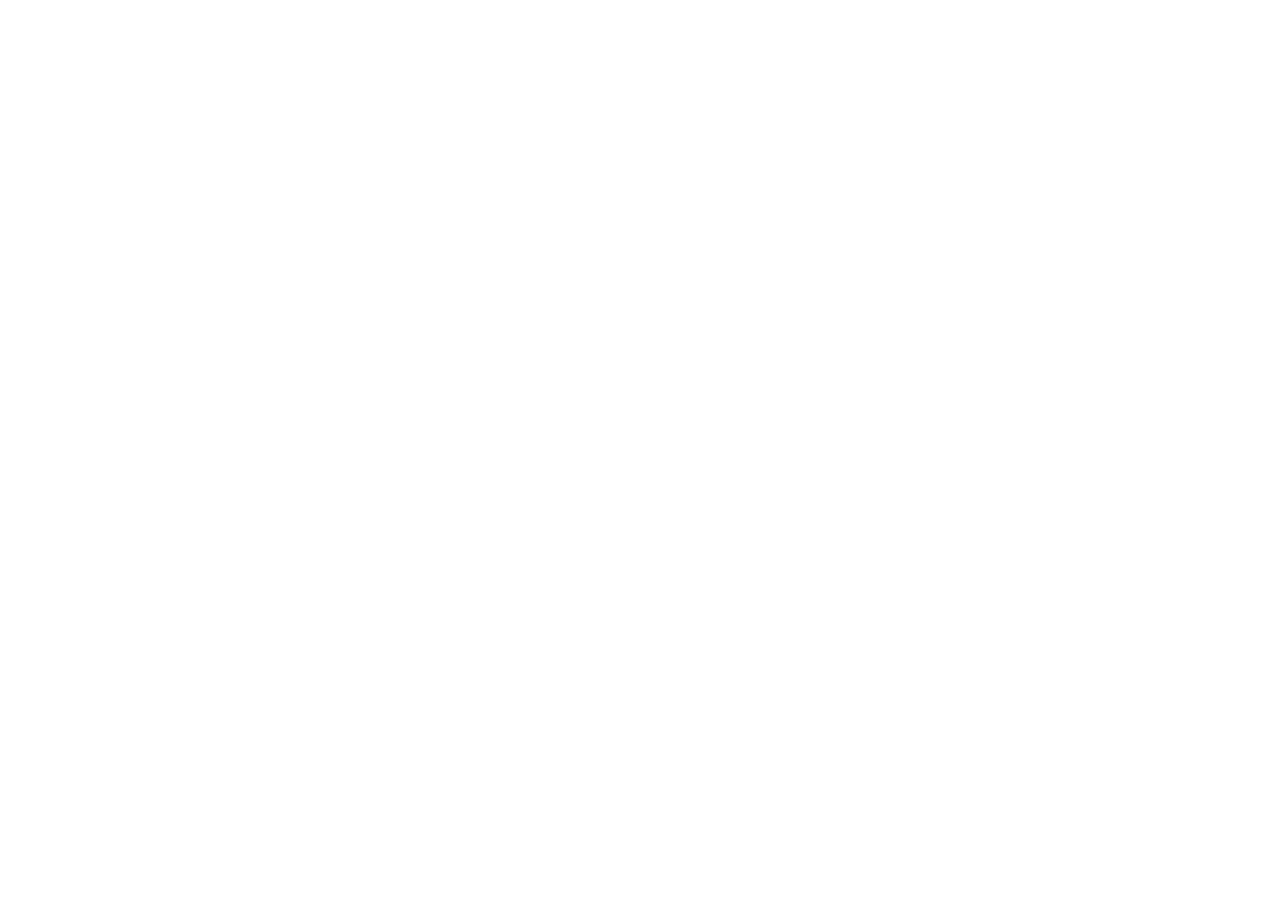
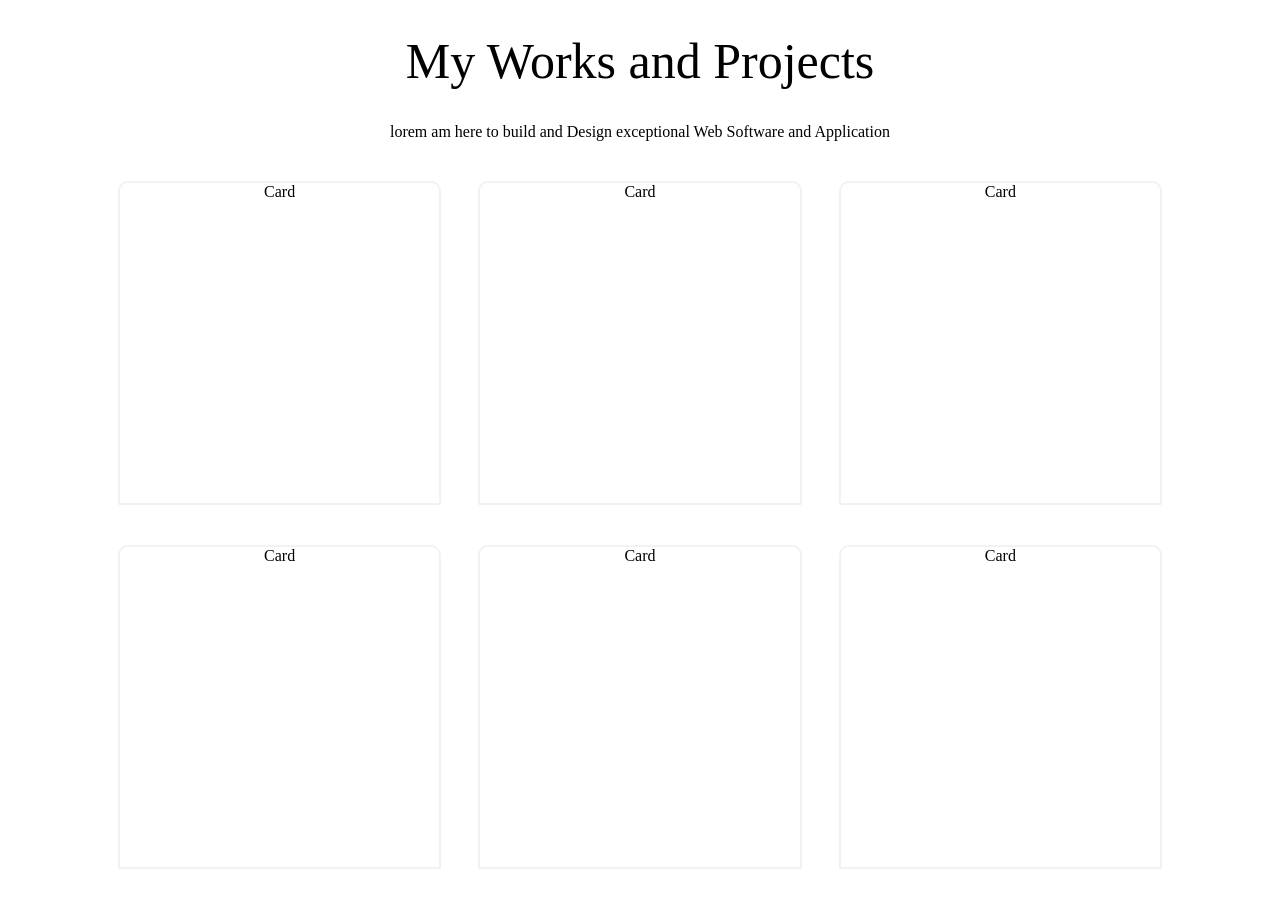
Before and after one commit to theharoldroyce/personal-web, a React (Create React App) app: page / in a window 1280 px wide. Shown: the part 1660-2568 px from the top of the page. Before the commit the page ends 1634 px from the top, so only its background shows below. Built offline with nearby package versions, Linux system fonts and the light colour scheme.

Commit message:
new update

```diff
--- /dev/null
+++ b/src/component/Workitems.js
@@ -0,0 +1,9 @@
+import React from 'react'
+import "./workitems.css";
+
+function Workitems() {
+  return (
+    <div className="wi">Card</div>
+  )
+}
+export default Workitems;
--- a/src/component/Works.js
+++ b/src/component/Works.js
@@ -1,9 +1,26 @@
 import React from 'react'
+import Workitems from './Workitems';
 import "./works.css";
 
  function Works() {
   return (
-    <div>Works</div>
+    <div className="w">
+        <div className="w-text">
+            <h1 className="w-title"> My Works and Projects </h1>
+            <p className="w-desc">
+                lorem am  here to build and Design exceptional Web Software and Application
+            </p>
+        </div>
+        <div className="w-pl">
+                <Workitems />
+                <Workitems />
+                <Workitems />
+                <Workitems />
+                <Workitems />
+                <Workitems />
+            </div>
+
+    </div>
   )
 }
 export default Works;
--- /dev/null
+++ b/src/component/workitems.css
@@ -0,0 +1,10 @@
+
+
+.wi{
+    width: 30%;
+    height: 40vh;
+    margin: 20px 10px;
+    border: 2px solid rgb(243,242,242);
+    border-radius: 10px 10px 0px 0px;
+    overflow: hidden;
+}
--- a/src/component/works.css
+++ b/src/component/works.css
@@ -0,0 +1,29 @@
+
+.w{
+    padding: 50px 100px;
+    display: flex;
+    flex-direction: column;
+    align-items: center;
+    text-align: center;
+
+}
+
+.w-text{
+    width: 60%;
+}
+
+.w-title{
+    font-size: 50px;
+    font-weight: 400;
+}
+
+.w-desc{
+    margin: 20px 0px;
+}
+
+.w-pl{
+    width: 100%;
+    display: flex;
+    flex-wrap: wrap;
+    justify-content: space-between;
+}
```
